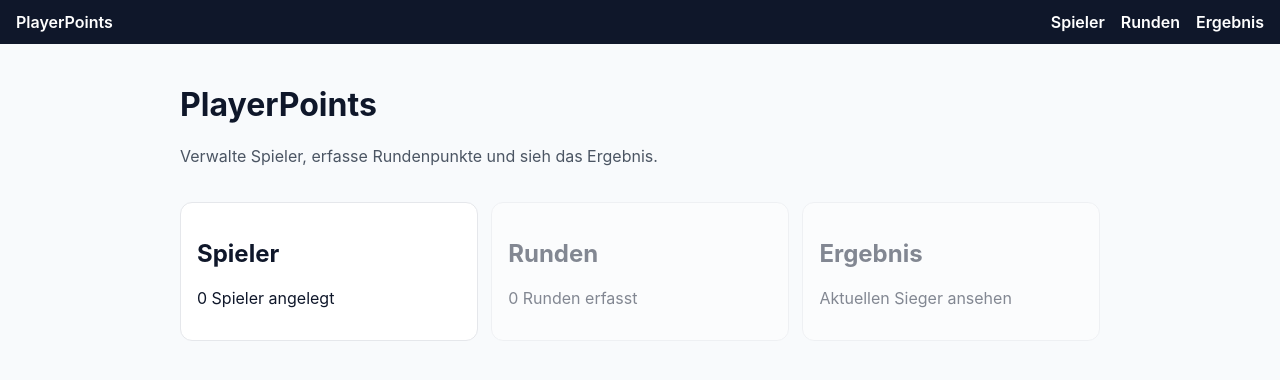
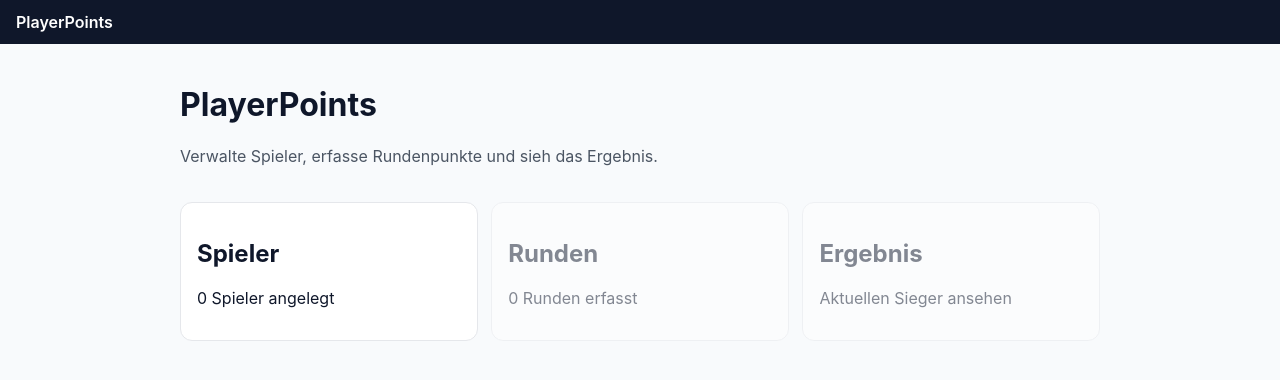
Before and after one commit to TamirPerek/PlayerPoints, an Angular app: page / in a window 1280 px wide. Shown: the top 380 px of the page. Built offline with nearby package versions, Linux system fonts and the light colour scheme.

Commit message:
Remove unused navigation links from the topbar

```diff
--- a/src/app/app.ts
+++ b/src/app/app.ts
@@ -9,11 +9,6 @@ import { RouterLink, RouterOutlet } from '@angular/router';
     <div class="shell">
       <nav class="topbar">
         <a routerLink="/">PlayerPoints</a>
-        <div class="links">
-          <a routerLink="/players">Spieler</a>
-          <a routerLink="/rounds">Runden</a>
-          <a routerLink="/results">Ergebnis</a>
-        </div>
       </nav>
       <router-outlet></router-outlet>
     </div>
```
